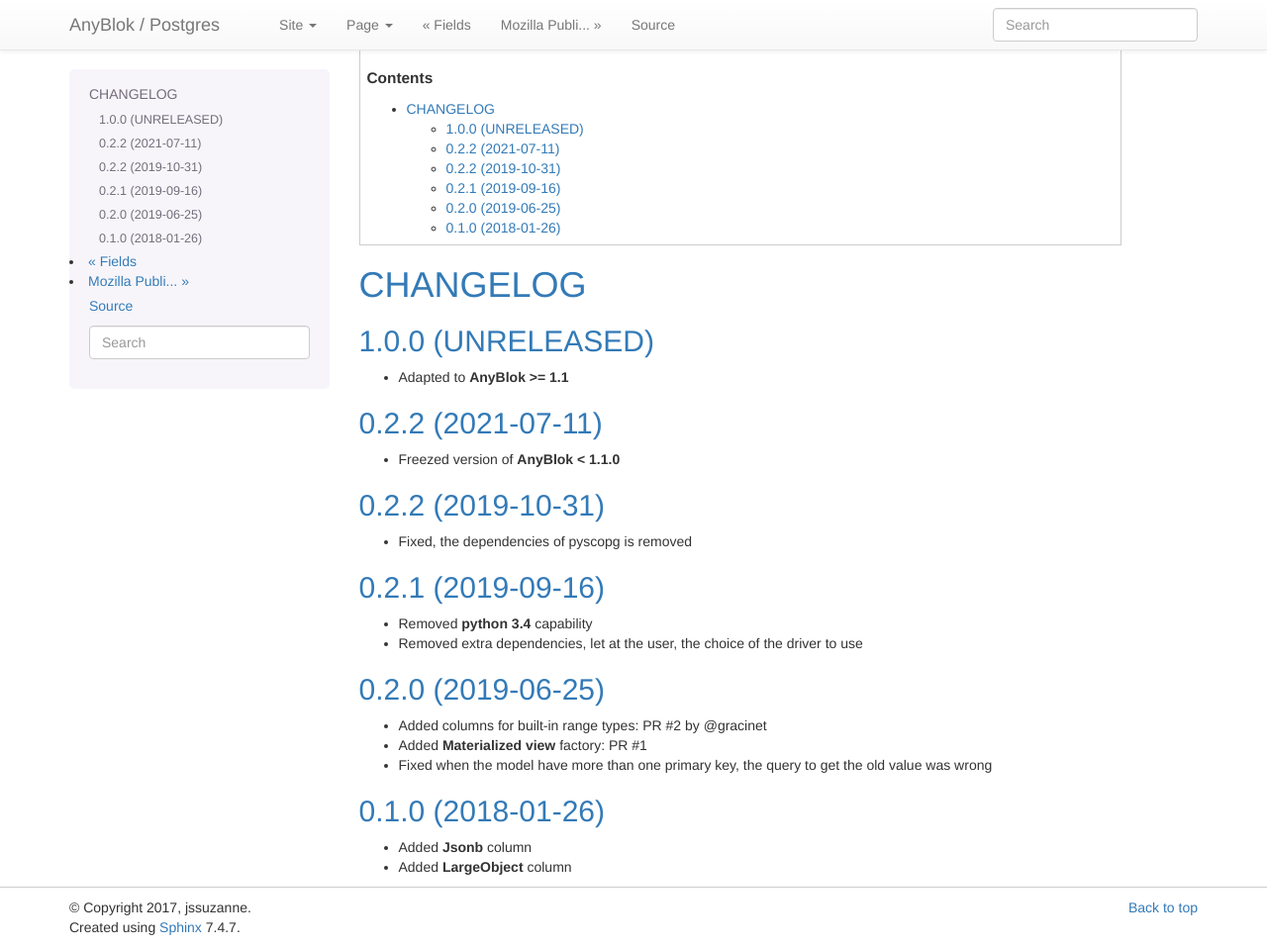
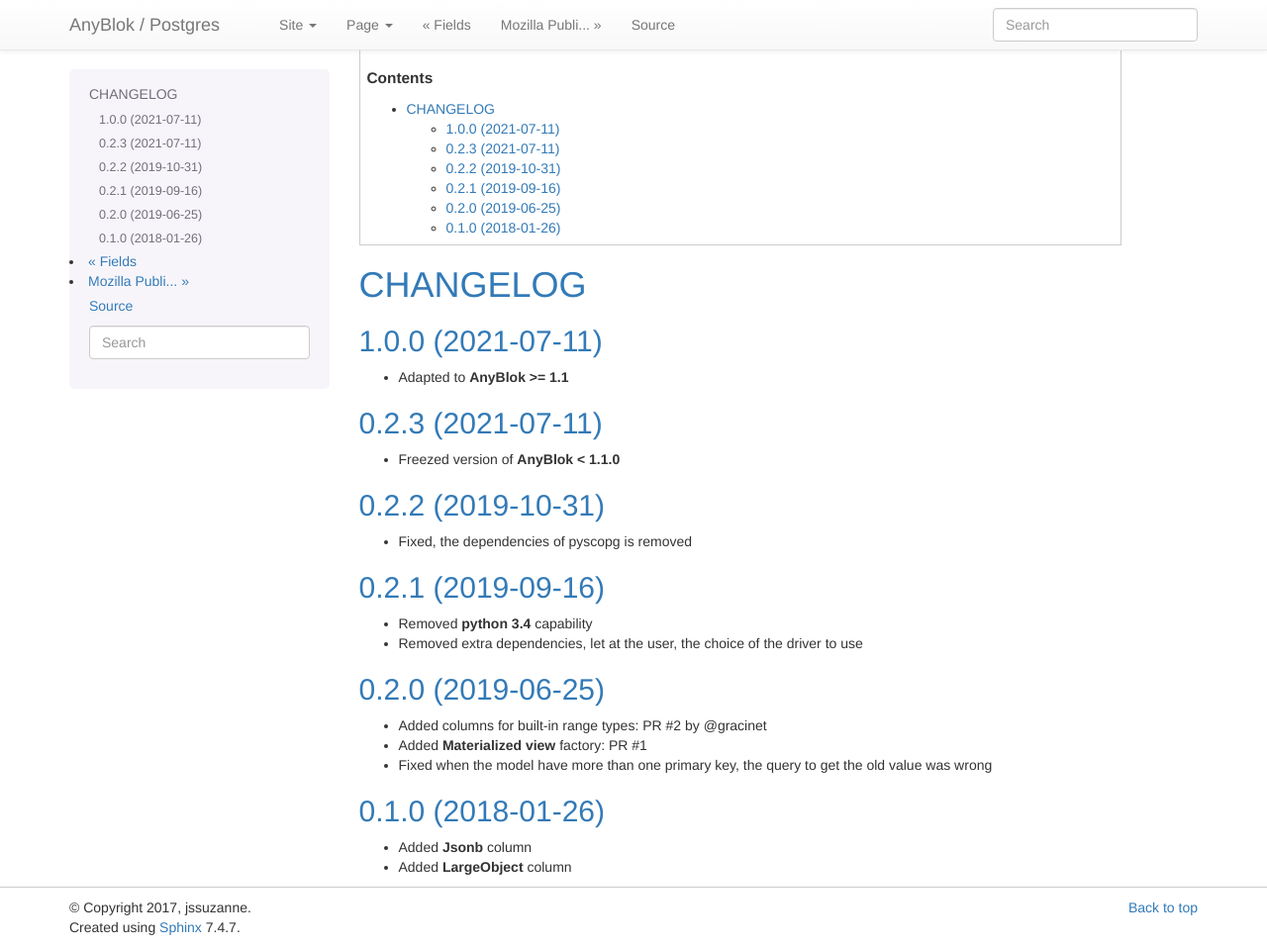
Before and after one commit to AnyBlok/anyblok_postgres, a Sphinx documentation site: the page built from doc/CHANGES.rst, in a window 1280 px wide and 957 px high. Shown: the whole window at 99% size. Built offline with Sphinx 7.4.7, drawn with Linux system fonts in a browser that asks for light colours; the version number could not be read and is left out.

Commit message:
Release 1.0.0

```diff
--- a/doc/CHANGES.rst
+++ b/doc/CHANGES.rst
@@ -13,12 +13,12 @@
 CHANGELOG
 =========
 
-1.0.0 (UNRELEASED)
+1.0.0 (2021-07-11)
 ------------------
 
 * Adapted to **AnyBlok >= 1.1**
 
-0.2.2 (2021-07-11)
+0.2.3 (2021-07-11)
 ------------------
 
 * Freezed version of **AnyBlok < 1.1.0**
```
